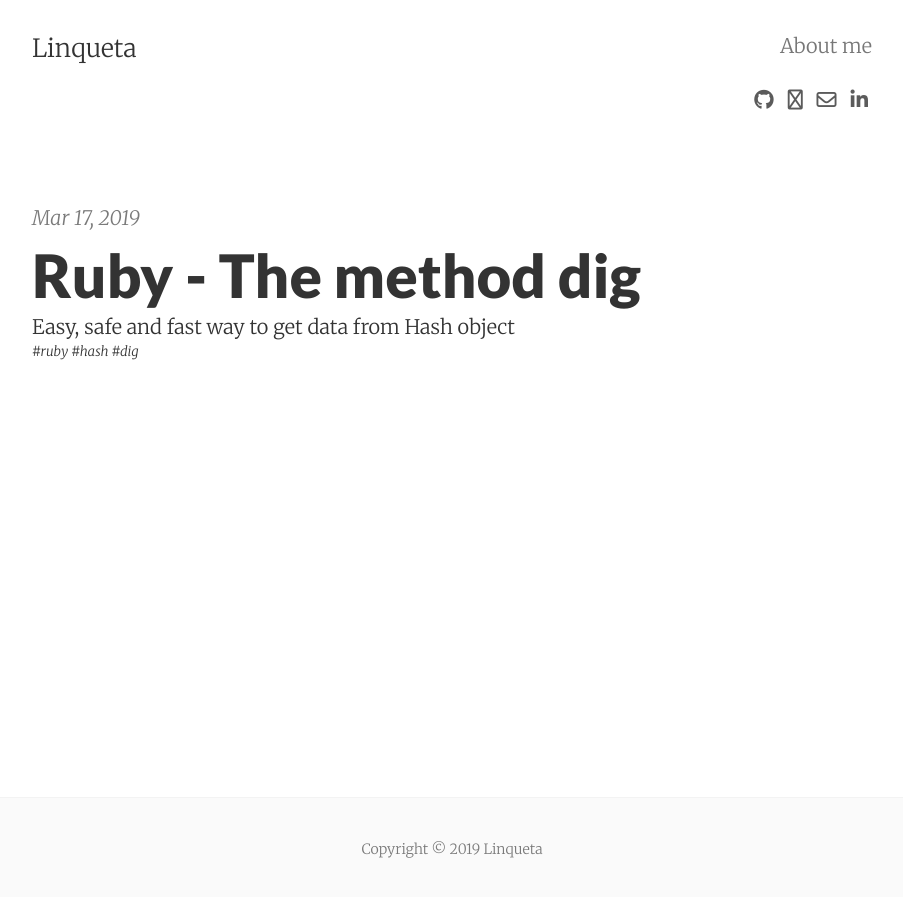
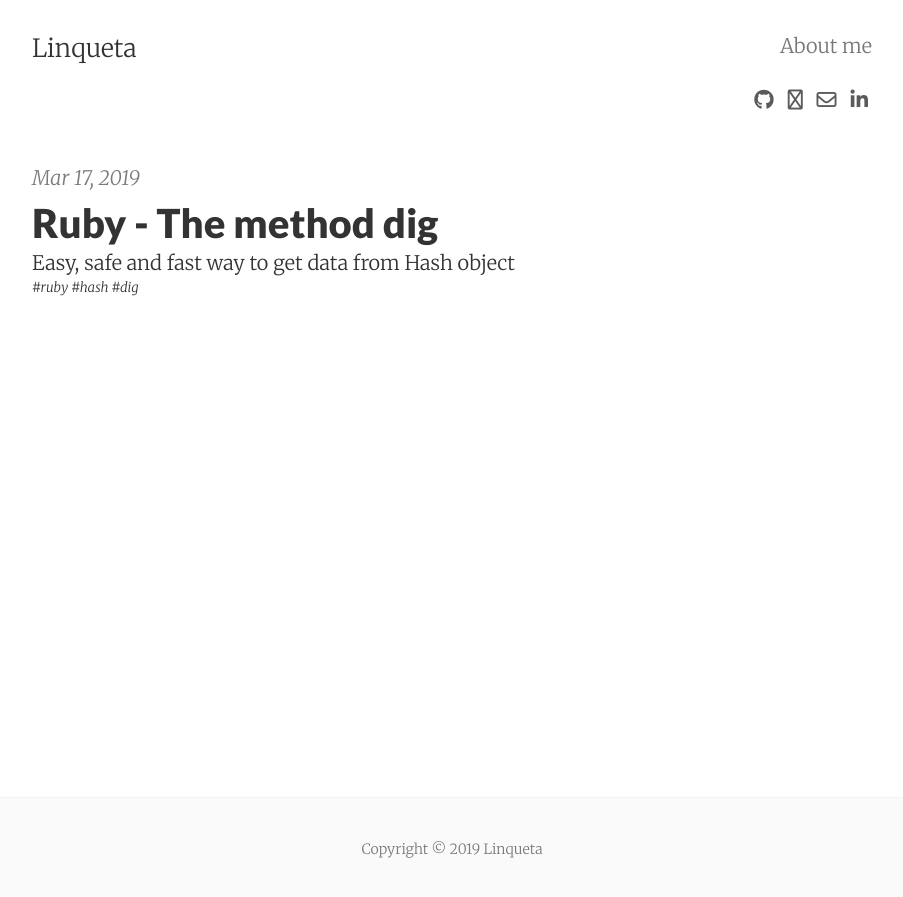
Before and after one commit to linqueta/blog, a Jekyll site: the page built from index.html, in a window 1280 px wide. Shown: the top 897 px of the page, without its empty margins (188-1091 px from the left). Built offline with Jekyll 4.4.1, drawn with Linux system fonts in a browser that asks for light colours; nearby versions of some CDN libraries; the list of posts is cut into pages by our own code.

Commit message:
fix style

```diff
--- a/_layouts/post.html
+++ b/_layouts/post.html
@@ -8,7 +8,7 @@ layout: default
 {% endif %}
 
 <div class="post-header mb2">
-  <h1 class="post-title">{{ page.title }}</h1>
+  <h2 class="post-title">{{ page.title }}</h1>
   <span class="post-summary">
     {% if page.summary %}
       {{ page.summary }}
--- a/_sass/_header.scss
+++ b/_sass/_header.scss
@@ -48,6 +48,10 @@
   opacity: 0.88;
 }
 
+h2 {
+  font-size: 30pt;
+}
+
 .site-header {
   text-align: center;
 }
@@ -55,3 +59,8 @@
 .site-header .site-nav {
   text-align: center;
 }
+
+.post {
+  padding-top: 10px;
+  padding-bottom: 10px;
+}
--- a/index.html
+++ b/index.html
@@ -15,7 +15,7 @@ layout: default
 	      {{ post.date | date: "%b %-d, %Y" }}
 	    {% endif %}
 	  </p>
-          <a href="{{ post.url | relative_url }}" class="post-link"><h3 class="h1 post-title">{{ post.title }}</h3></a>
+          <a href="{{ post.url | relative_url }}" class="post-link"><h2 class="post-title">{{ post.title }}</h3></a>
           <span class="post-summary">
             {% if post.summary %}
               {{ post.summary }}
```
